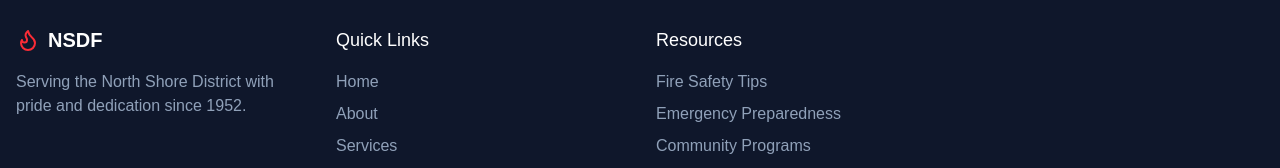
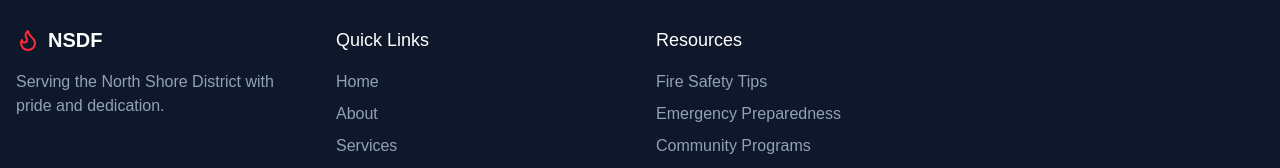
Before and after one commit to rhayes2/nsdvfd, a Next.js app: page / in a window 1280 px wide. Shown: the part 688-856 px from the top of the page. Built offline with nearby package versions, Linux system fonts and the light colour scheme.

Commit message:
chore: edited plaintext

```diff
--- a/app/page.tsx
+++ b/app/page.tsx
@@ -94,7 +94,7 @@ export default function HomePage() {
                 <Flame className="h-6 w-6 text-red-500" />
                 <span className="text-xl font-bold">NSDF</span>
               </div>
-              <p className="text-slate-400">Serving the North Shore District with pride and dedication since 1952.</p>
+              <p className="text-slate-400">Serving the North Shore District with pride and dedication.</p>
             </div>
             <div>
               <h3 className="text-lg font-medium mb-4">Quick Links</h3>
```
